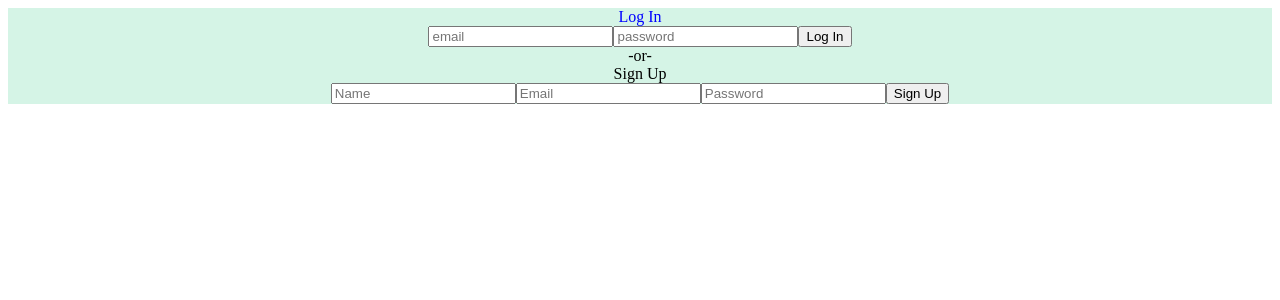
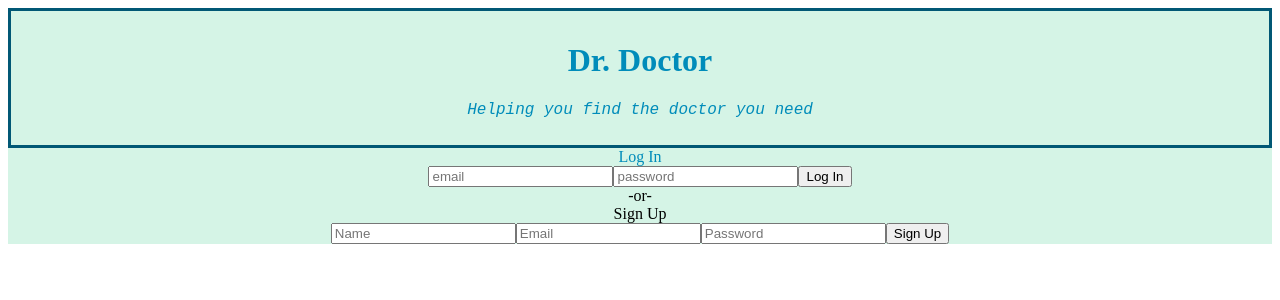
Before and after one commit to nmarini/dr-doctor-heroku, a React (Create React App) app in the folder client/: page / in a window 1280 px wide. Shown: the top 300 px of the page. Built offline with nearby package versions, Linux system fonts and the light colour scheme; no server answers.

Commit message:
updated navbar styling and main app title styling

```diff
--- a/client/src/App.css
+++ b/client/src/App.css
@@ -3,15 +3,31 @@
     background-color: #d5f4e6;
 }
 
-.column {
+.main-title {
+    color: #008CBA;
+    text-align: center;
+    background-color: #d5f4e6;
+    margin: auto;
+    width: auto;
+    border: 3px solid #015875;
+    padding: 10px;
+    float: center;
+}
+
+.italic-p {
+    font-style: italic;
+    font-family: "Courier New", Monospace;
+}
+
+.NavColumn {
     float: left;
     width: 33.33%;
 }
 
-.row {
+.NavRow {
     margin: auto;
     width: auto;
-    border: 3px solid blue;
+    border: 3px solid #015875;
     padding: 10px;
     float: center;
     text-align: center;
@@ -21,18 +37,22 @@
 }
 
 .NavBar {
-    color: blue;
+    color: #008CBA;
+}
+
+.NavLogout {
+    clear: both;
 }
 
 .button {
-    background-color: #008CBA;
+    background-color: #7ac3ff;
     font-size: 15px;
     border-radius: 12px;
-    border: 2px solid blue;
+    border: 2px solid #015875;
 }
 
 .DoctorCardProfile {
-
+    background-color: #93d9b3;
 }
 
 .row:after {
--- a/client/src/App.js
+++ b/client/src/App.js
@@ -20,6 +20,10 @@ class App extends Component {
     return (
       <Router>
         <div className="App">
+        <div className="main-title">
+        <h1>Dr. Doctor</h1>
+        <p className="italic-p">Helping you find the doctor you need</p>
+        </div>
           <NavBar />
           <Route exact path='/' component={HomePage} />
           <Route exact path='/userProfile' component={UserProfile} />
--- a/client/src/components/NavBar.js
+++ b/client/src/components/NavBar.js
@@ -10,11 +10,11 @@ import Signup from './Signup.js';
 const NavBar = ({currentUser}) => {
 
     const loggedIn = () => (
-        <div className="row">
-            <div className="column"><NavLink to='/'>Home Page</NavLink></div>
-            <div className="column"><NavLink to='/userProfile'>User's Profile</NavLink></div>
-            {/* <div className="column"><NavLink to='/doctorList'>Doctor List</NavLink></div> */}
-            <div className="column"><Logout/></div>
+        <div className="NavRow">
+            <div className="NavColumn"><NavLink to='/'><button className="button">Home Page</button></NavLink></div>
+            <div className="NavColumn"><NavLink to='/userProfile'><button className="button" >User's Profile</button></NavLink></div>
+            {/* <div className="NavColumn"><NavLink to='/doctorList'>Doctor List</NavLink></div> */}
+            <div className="NavLogout"><Logout/></div>
         </div>
     )
 
```
